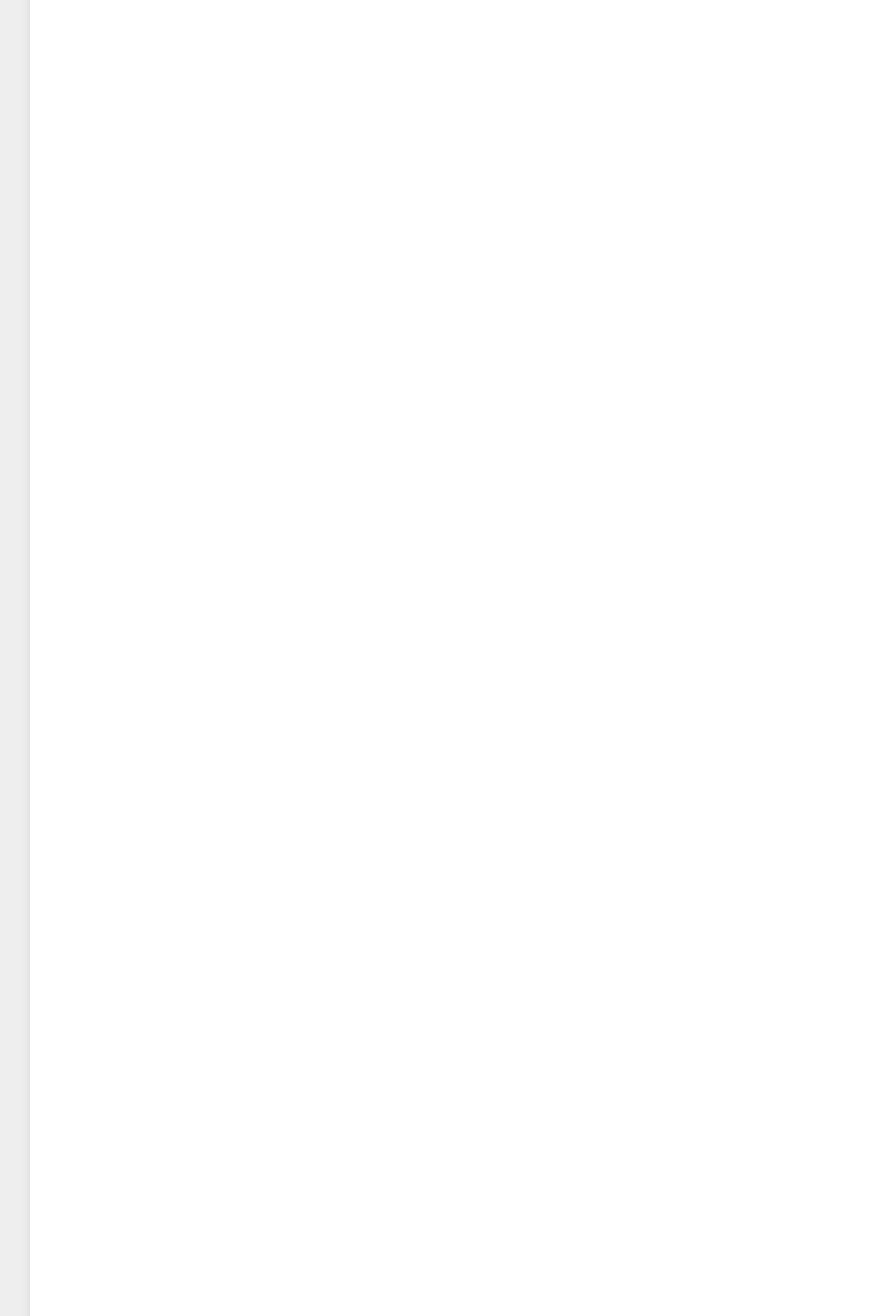
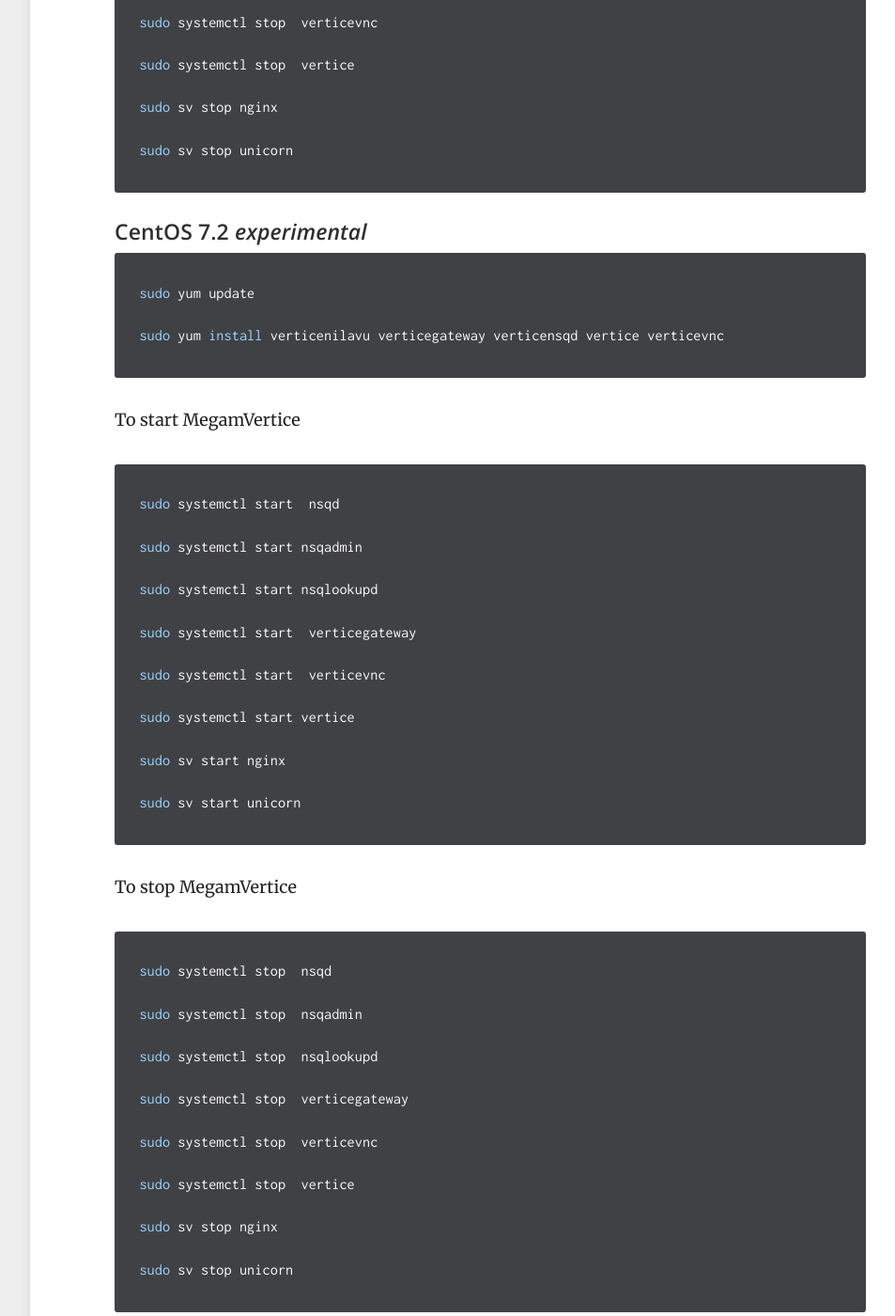
Before and after one commit to megamsys/docs.megam.io, a Jekyll site: the page built from _installation/vertice.md, in a window 1280 px wide and 1400 px high, scrolled down 6326 px. Shown: the whole window at 94% size, without its empty margins (268-1221 px from the left). Built offline with Jekyll 4.4.1, drawn with Linux system fonts in a browser that asks for light colours; some of the changed text lies outside the part shown.

Commit message:
Minor updates for vertice install

```diff
--- a/_installation/vertice.md
+++ b/_installation/vertice.md
@@ -89,6 +89,34 @@
 $ sudo apt-get install datastax-ddc
 
 ~~~
+
+##### Enable access using *private_ip*
+
+Open the file */etc/cassandra/cassandra.yaml* in your favourite EDITOR.
+
+Lets use *nano*
+
+~~~bash
+
+$ nano  /etc/cassandra/cassandra.yaml
+
+~~~
+
+- Change *listen_address* to *private_ip*
+
+- Change *rpc_address* to *private_ip*
+
+- Change *seeds* to *private_ip*
+
+
+Restart the cassandra (in all operating systems)
+
+~~~bash
+
+$ service cassandra restart
+
+~~~
+
 
 
 ##### Enable password-auth in cassandra
@@ -146,7 +174,7 @@
 
   sudo apt-get update
 
-  sudo apt-get install verticenilavu verticegateway verticensq vertice verticevnc
+  sudo apt-get install verticenilavu verticegateway verticensqd vertice verticevnc
 
 ~~~
 
@@ -154,13 +182,19 @@
 
 ~~~bash
 
-  sudo start  verticensq
+  sudo start  nsqd
+
+  sudo start nsqadmin
+
+  sudo start nsqlookupd
 
   sudo start  verticegateway
 
   sudo start  verticevnc
 
   sudo start  vertice
+
+  sudo sv start nginx
 
   sudo sv start unicorn
 
@@ -170,13 +204,19 @@
 
 ~~~bash
 
-  sudo stop  verticensq
+  sudo stop  nsqd
+
+  sudo stop nsqadmin
+
+  sudo stop nsqlookupd
 
   sudo stop  verticegateway
 
   sudo stop  verticevnc
 
   sudo stop  vertice
+
+  sudo sv stop nginx
 
   sudo sv stop unicorn
 
@@ -192,7 +232,7 @@
 
   sudo apt-get update
 
-  sudo apt-get install verticenilavu verticegateway verticensq vertice verticevnc
+  sudo apt-get install verticenilavu verticegateway verticensqd vertice verticevnc
 
 ~~~
 
@@ -200,13 +240,19 @@
 
 ~~~bash
 
-  sudo systemctl start  verticensq
+  sudo systemctl start  nsqd
+
+  sudo systemctl start nsqadmin
+
+  sudo systemctl start nsqlookupd
 
   sudo systemctl start  verticegateway
 
   sudo systemctl start  verticevnc
 
   sudo systemctl start vertice
+
+  sudo sv start nginx
 
   sudo sv start unicorn
 
@@ -216,13 +262,19 @@
 
 ~~~bash
 
-  sudo systemctl stop  verticensq
+  sudo systemctl stop  nsqd
+
+  sudo systemctl stop  nsqadmin
+
+  sudo systemctl stop  nsqlookupd
 
   sudo systemctl stop  verticegateway
 
   sudo systemctl stop  verticevnc
 
   sudo systemctl stop  vertice
+
+  sudo sv stop nginx
 
   sudo sv stop unicorn
 
@@ -235,7 +287,51 @@
 
   sudo yum update
 
-  sudo yum install verticenilavu verticegateway verticensq vertice verticevnc
+  sudo yum install verticenilavu verticegateway verticensqd vertice verticevnc
+
+~~~
+
+To start MegamVertice
+
+~~~bash
+
+  sudo systemctl start  nsqd
+
+  sudo systemctl start nsqadmin
+
+  sudo systemctl start nsqlookupd
+
+  sudo systemctl start  verticegateway
+
+  sudo systemctl start  verticevnc
+
+  sudo systemctl start vertice
+
+  sudo sv start nginx
+
+  sudo sv start unicorn
+
+~~~
+
+To stop MegamVertice
+
+~~~bash
+
+  sudo systemctl stop  nsqd
+
+  sudo systemctl stop  nsqadmin
+
+  sudo systemctl stop  nsqlookupd
+
+  sudo systemctl stop  verticegateway
+
+  sudo systemctl stop  verticevnc
+
+  sudo systemctl stop  vertice
+
+  sudo sv stop nginx
+
+  sudo sv stop unicorn
 
 ~~~
 
```
Also changed, not shown: other parts of _installation/vertice.md (+1 -1 lines).
